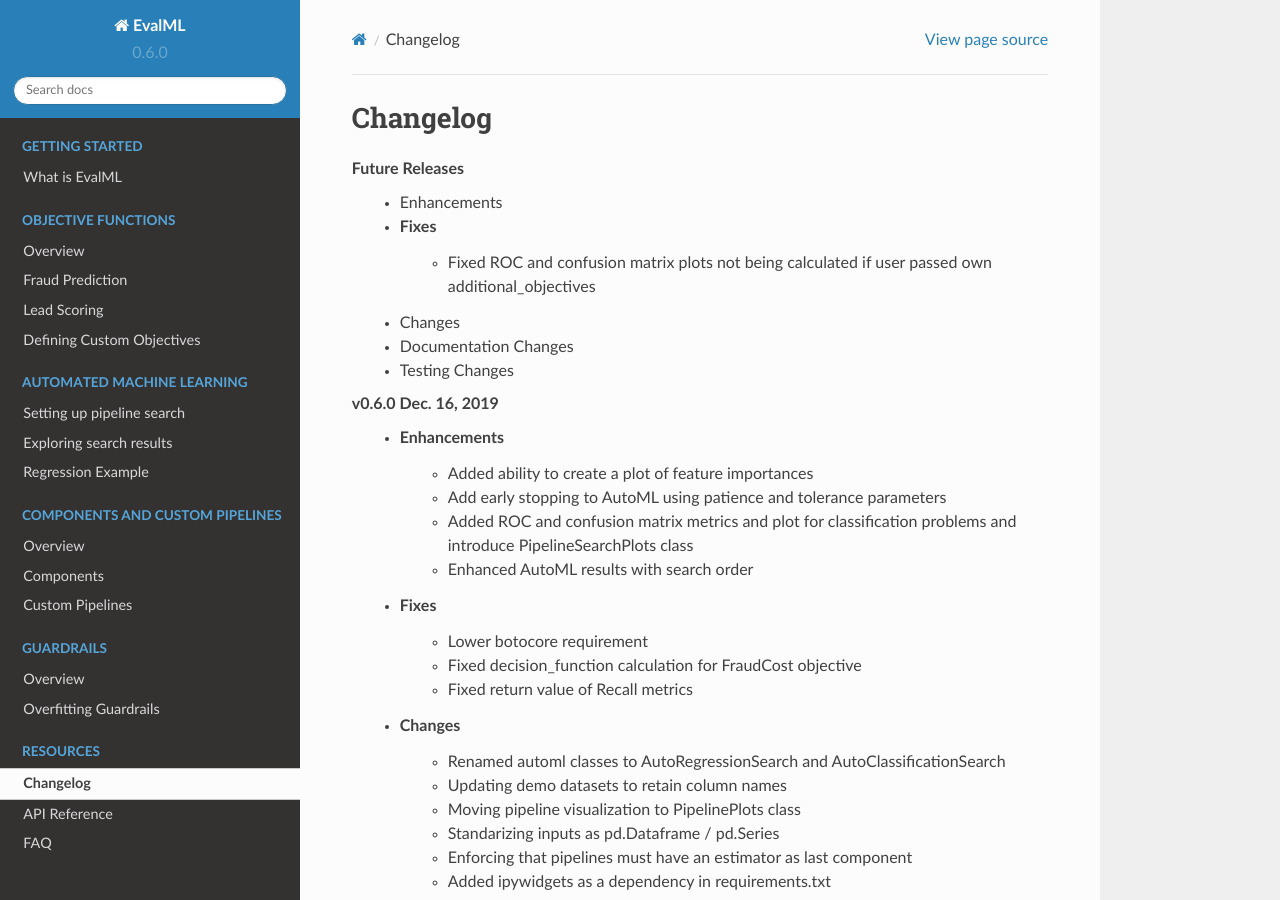
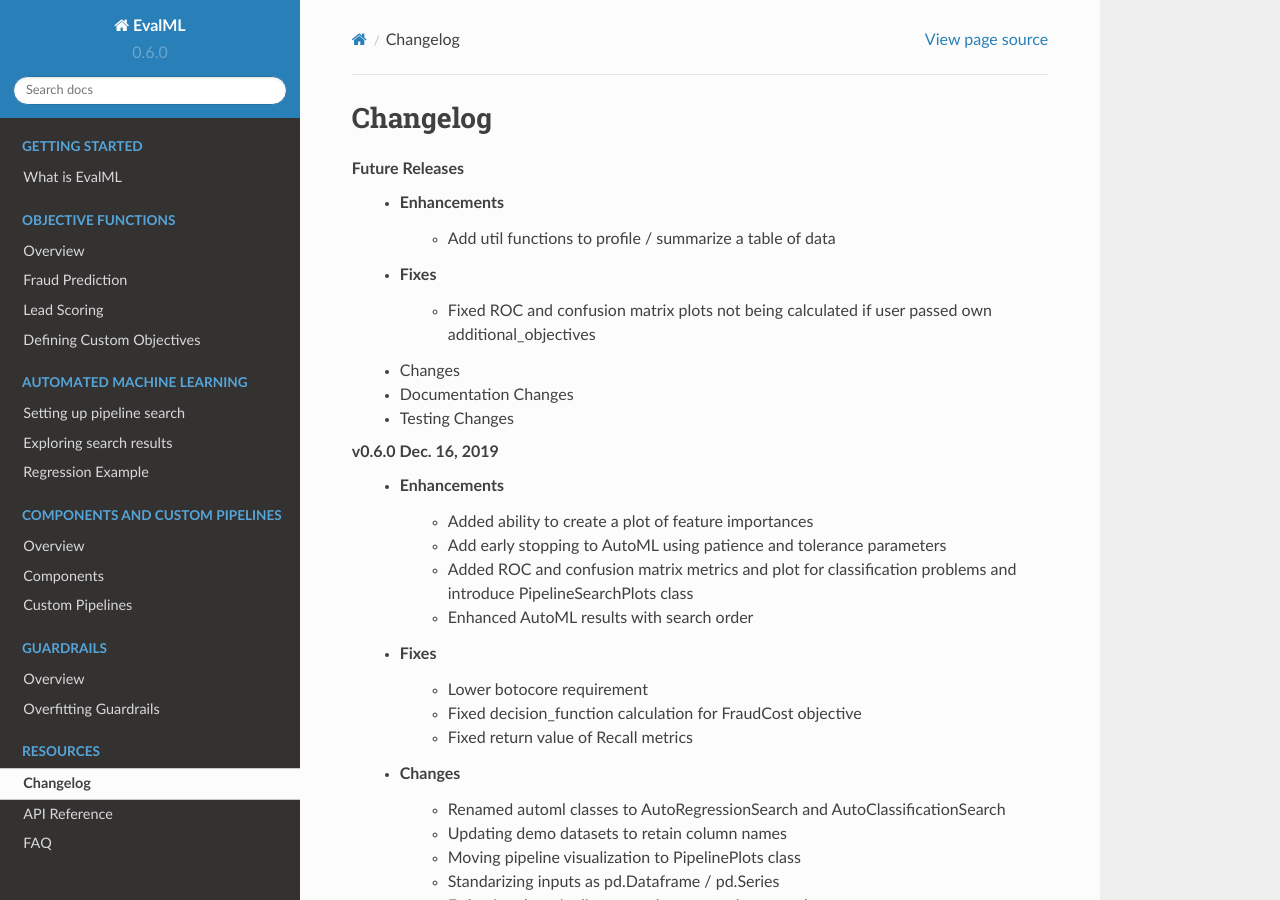
Before and after one commit to alteryx/evalml, a Sphinx documentation site: the page built from docs/source/changelog.rst, in a window 1280 px wide and 900 px high. Built offline with Sphinx 7.4.7 and the Read the Docs theme 2.0.0, drawn with Linux system fonts in a browser that asks for light colours; comment, search, counter and statistics services are not loaded.

Commit message:
changelog

```diff
--- a/docs/source/changelog.rst
+++ b/docs/source/changelog.rst
@@ -4,6 +4,7 @@
 ---------
 **Future Releases**
     * Enhancements
+        * Add util functions to profile / summarize a table of data :pr:`302`
     * Fixes
         * Fixed ROC and confusion matrix plots not being calculated if user passed own additional_objectives :pr:`276`
     * Changes
```
